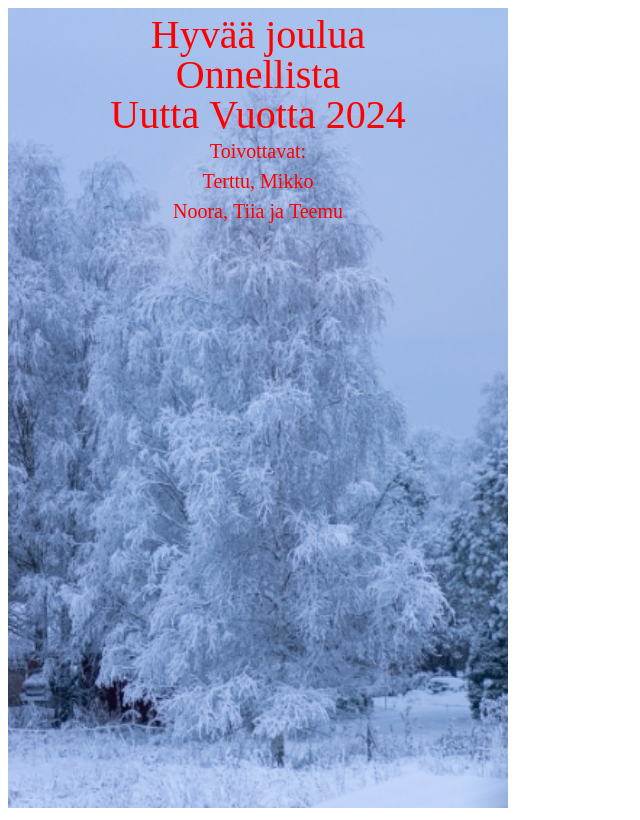
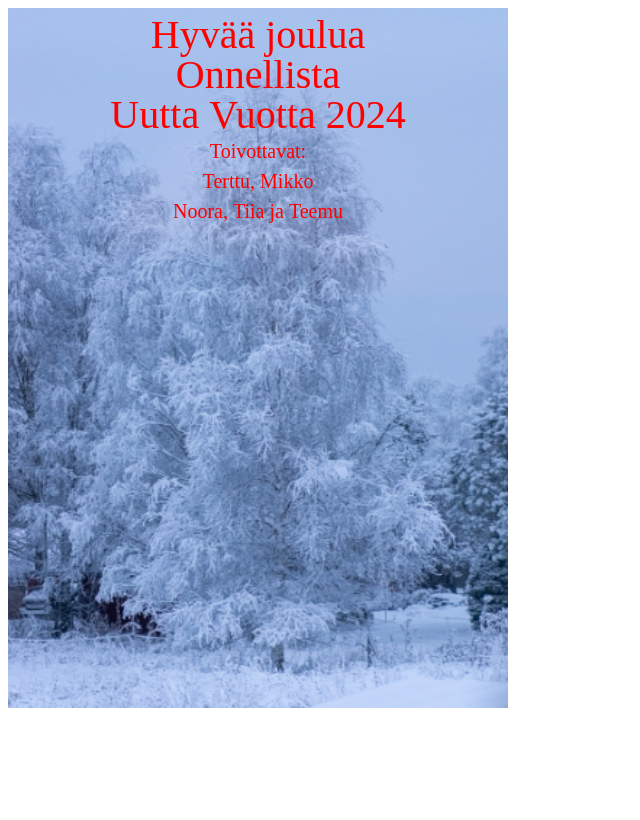
Before and after one commit to Tepa102/joulukortti2, a plain HTML site: page index.html in a window 1280 px wide. Shown: the whole page, without its empty margins (0-640 px from the left). Drawn offline with Linux system fonts and the light colour scheme; a web font is replaced by a local one.

```diff
--- a/index.html
+++ b/index.html
@@ -11,7 +11,7 @@
     <title>Joulu</title>
 </head>
 <body>
-    <canvas id="kanvas" width="500" height="800"></canvas>
+    <canvas id="kanvas" width="500" height="700"></canvas>
 
     <script src="script.js"></script>
 </body>
```
